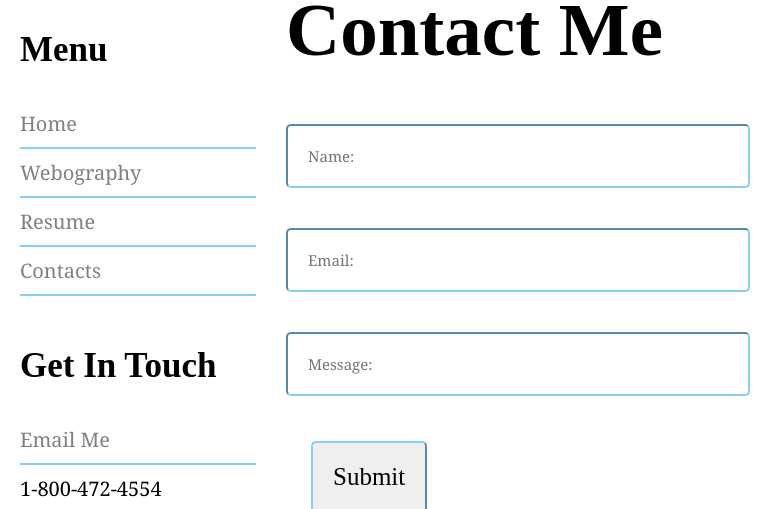
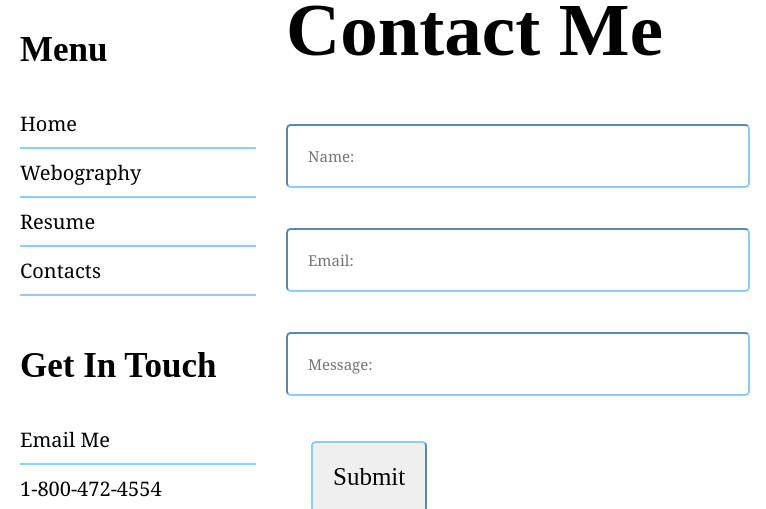
Before and after one commit to jacobrennicke/152-112, a plain HTML site: page contact.htm in a window 1280 px wide. Shown: the part 124-633 px from the top of the page, 0-766 px from the left. Drawn offline with Linux system fonts and the light colour scheme.

Commit message:
Add files via upload

```diff
--- a/contact.htm
+++ b/contact.htm
@@ -60,11 +60,11 @@
             padding: 10px;
         }
         #nav a:link {
-            color: grey;
+            color: black;
             text-decoration: none;
         }
         #nav a:visited {
-            color: grey;
+            color: black;
             text-decoration: none;
         }
         #nav a:hover {
```
Also changed, not shown: index.htm (+2 -2 lines), resume.htm (+2 -2 lines), webography.htm (+2 -2 lines).
